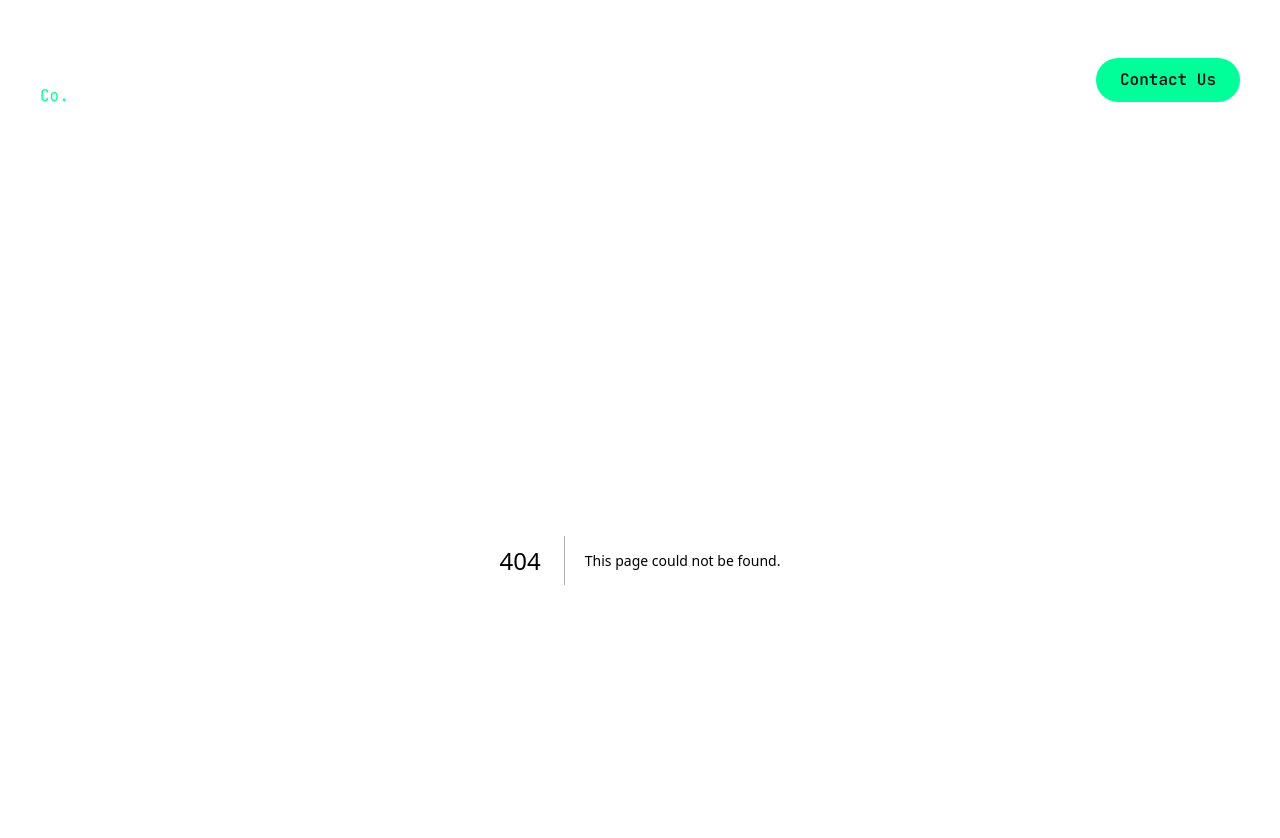
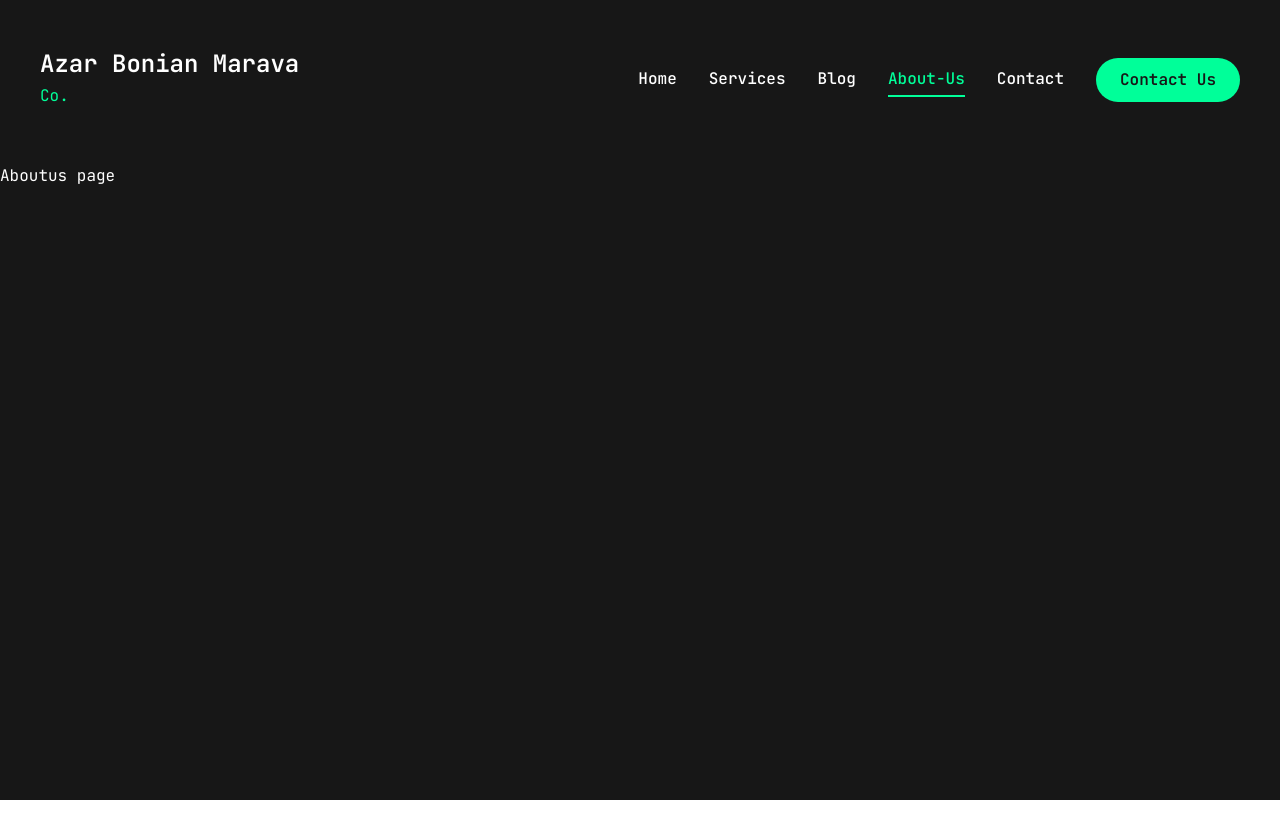
Before and after one commit to Milad-Soleymani/azar-bonian-marava, a Next.js app: page /about-us in a window 1280 px wide. Before the commit this address had no page. Shown: the top 838 px of the page. After the commit the page ends 800 px from the top, so only its background shows below. Built offline with nearby package versions, Linux system fonts and the light colour scheme.

Commit message:
Replace wrok pag with about-us page

```diff
--- /dev/null
+++ b/src/app/about-us/page.jsx
@@ -0,0 +1,9 @@
+
+const Aboutus = () => {
+  return <div>
+      Aboutus page
+    </div>
+
+}
+
+export default Aboutus
--- a/src/app/work/page.jsx
+++ /dev/null
@@ -1,9 +0,0 @@
-
-const Work = () => {
-  return <div>
-      Work page
-    </div>
-
-}
-
-export default Work
--- a/src/components/MobileNav.jsx
+++ b/src/components/MobileNav.jsx
@@ -19,8 +19,8 @@ const links = [
     path: "/blog",
   },
   {
-    name: "work",
-    path: "/work",
+    name: "about-us",
+    path: "/about-us",
   },
   {
     name: "contact",
--- a/src/components/Nav.jsx
+++ b/src/components/Nav.jsx
@@ -17,8 +17,8 @@ const links = [
     path: "/blog",
   },
   {
-    name: "work",
-    path: "/work",
+    name: "about-us",
+    path: "/about-us",
   },
   {
     name: "contact",
```
